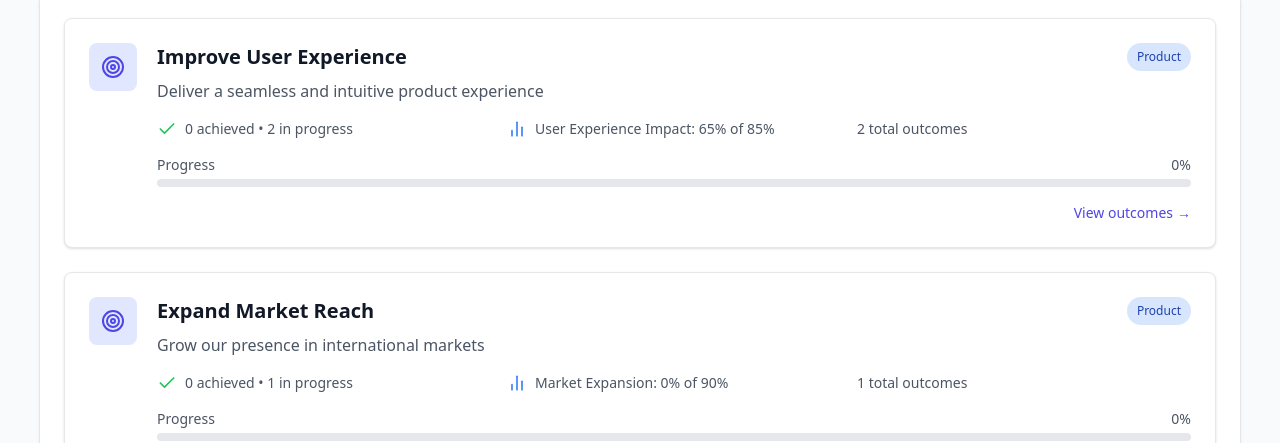
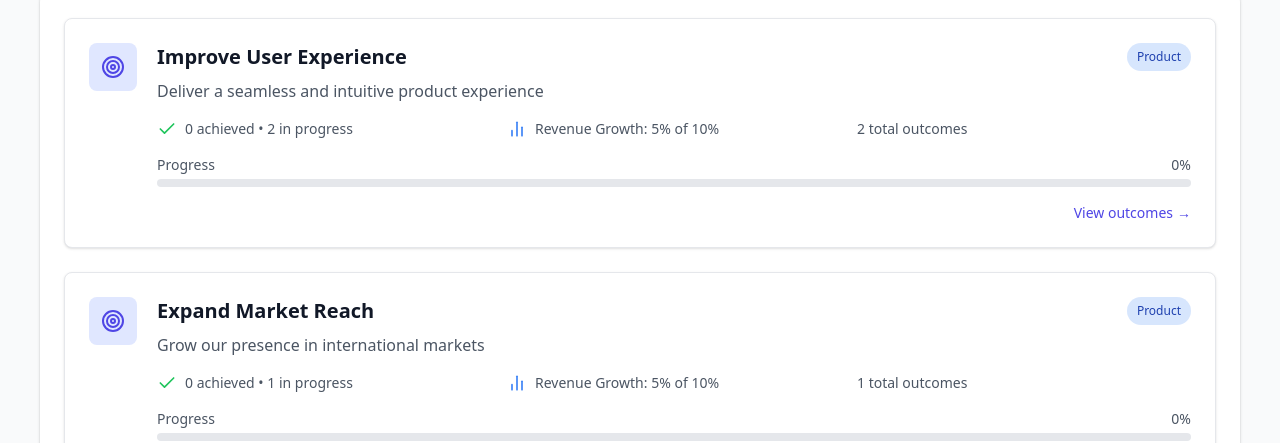
Before and after one commit to ari-franklin/flour, a React (Vite) app: page / in a window 1280 px wide. Shown: the part 329-772 px from the top of the page. Built offline with nearby package versions, Linux system fonts and the light colour scheme.

Commit message:
feat: Display business metrics in Executive View
- Added Revenue Growth as a lagging business metric
- Updated ExecutiveView to show business metrics for each objective
- Modified getConnectedData to include company-wide business metrics in objectives
- Improved metric filtering and display logic

```diff
--- a/src/components/zoom-views/ExecutiveView.tsx
+++ b/src/components/zoom-views/ExecutiveView.tsx
@@ -48,10 +48,9 @@ const ExecutiveView: React.FC<ExecutiveViewProps> = ({ items }) => {
     };
   };
 
-  // Get primary metric for an objective
-  const getPrimaryMetric = (objective: any) => {
-    const metrics = objective.metrics || [];
-    return metrics.find((m: any) => m.level === 'executive') || metrics[0];
+  // Get all metrics for an objective
+  const getMetrics = (objective: any) => {
+    return objective.metrics || [];
   };
 
   // Calculate progress percentage
@@ -70,7 +69,6 @@ const ExecutiveView: React.FC<ExecutiveViewProps> = ({ items }) => {
           const outcomes = getOutcomes(objective.id);
           const { total, achieved, inProgress } = countOutcomesByStatus(outcomes);
           const progress = calculateProgress(achieved, total);
-          const primaryMetric = getPrimaryMetric(objective);
           const team = exampleTeams.find(t => t.id === objective.team_id);
 
           return (
@@ -137,16 +135,39 @@ const ExecutiveView: React.FC<ExecutiveViewProps> = ({ items }) => {
                         </span>
                       </div>
 
-                      {primaryMetric && !primaryMetric.isNorthStar && (
-                        <div className="flex items-center text-sm text-gray-600">
-                          <BarChart2 className="h-5 w-5 text-blue-500 mr-2" />
-                          <span>
-                            {primaryMetric.name}: {primaryMetric.current_value}
-                            {primaryMetric.unit} of {primaryMetric.target_value}
-                            {primaryMetric.unit}
-                          </span>
-                        </div>
-                      )}
+                      {(() => {
+                        // Get all metrics and filter for business metrics
+                        const metrics = getMetrics(objective);
+                        const businessMetrics = metrics.filter((m: any) => m.metricType === 'business');
+                        const nonNorthStarBusinessMetrics = businessMetrics.filter((m: any) => !m.isNorthStar);
+
+                        // If we have business metrics that aren't North Star, show them
+                        if (nonNorthStarBusinessMetrics.length > 0) {
+                          return nonNorthStarBusinessMetrics.map((metric: any) => (
+                            <div key={metric.id} className="flex items-center text-sm text-gray-600">
+                              <BarChart2 className="h-5 w-5 text-blue-500 mr-2" />
+                              <span>
+                                {metric.name}: {metric.current_value}{metric.unit} of {metric.target_value}{metric.unit}
+                              </span>
+                            </div>
+                          ));
+                        }
+
+                        // Fallback to any non-North Star metrics if no business metrics found
+                        const nonNorthStarMetrics = metrics.filter((m: any) => !m.isNorthStar);
+                        if (nonNorthStarMetrics.length > 0) {
+                          return nonNorthStarMetrics.map((metric: any) => (
+                            <div key={metric.id} className="flex items-center text-sm text-gray-600">
+                              <BarChart2 className="h-5 w-5 text-blue-500 mr-2" />
+                              <span>
+                                {metric.name}: {metric.current_value}{metric.unit} of {metric.target_value}{metric.unit}
+                              </span>
+                            </div>
+                          ));
+                        }
+
+                        return null;
+                      })()}
 
                       <div className="flex items-center text-sm text-gray-600">
                         <span>{total} total outcomes</span>
--- a/src/data/exampleRoadmapData.ts
+++ b/src/data/exampleRoadmapData.ts
@@ -31,16 +31,27 @@ const createMetric = (
     formula?: string;
     unit?: string;
     description?: string;
+    metricType?: 'business' | 'product';
+    timeframe?: 'leading' | 'lagging';
+    isNorthStar?: boolean;
   } = {}
 ): Omit<Metric, 'team'> & { team?: Team } => {
   const level: MetricLevel =
     parentType === 'objective' ? 'executive' :
     parentType === 'outcome' ? 'management' : 'team';
 
+  // Determine if this is a business metric (only Revenue Growth for now)
+  const isBusinessMetric = name.toLowerCase().includes('revenue') ||
+                         name.toLowerCase().includes('growth') ||
+                         options.metricType === 'business';
+
+  // Default to lagging for business metrics, leading for others
+  const defaultTimeframe = isBusinessMetric ? 'lagging' : 'leading';
+
   return {
     id,
     name,
-    description: `Target ${target} for ${name}`,
+    description: options.description || `Target ${target} for ${name}`,
     current_value: parseFloat(current.replace(/[^0-9.]/g, '')),
     target_value: parseFloat(target.replace(/[^0-9.]/g, '')),
     unit: options.unit || (name.includes('Time') ? 'ms' : name.includes('Rate') || name.includes('CSAT') || name.includes('%') ? '%' : ''),
@@ -48,6 +59,8 @@ const createMetric = (
     parent_type: parentType,
     parent_id: parentId,
     team_id: teamId,
+    metricType: options.metricType || (isBusinessMetric ? 'business' : 'product'),
+    timeframe: options.timeframe || defaultTimeframe,
     created_at: new Date().toISOString(),
     updated_at: new Date().toISOString(),
     team: exampleTeams.find(t => t.id === teamId),
@@ -203,7 +216,9 @@ const allMetrics = [
     child_metrics: ['m-exec-1', 'm-exec-2'],
     formula: 'weighted_average',
     unit: '%',
-    description: 'Year-over-year revenue growth target'
+    description: 'Year-over-year revenue growth target',
+    metricType: 'business',
+    timeframe: 'lagging'
   }),
 
   // ===== Objective 1: Improve User Experience =====
@@ -377,6 +392,11 @@ export const getConnectedData = () => {
   // Create a type-safe version of metrics without the team property
   type MetricWithoutTeam = Omit<Metric, 'team'>;
 
+  // Get company-wide business metrics
+  const companyBusinessMetrics = allMetrics.filter(m =>
+    m.parent_type === 'objective' && m.parent_id === 'company' && m.metricType === 'business'
+  ).map(({ team, ...metric }) => metric as MetricWithoutTeam);
+
   // Add metrics to each item
   const objectivesWithMetrics = exampleObjectives.map(obj => {
     // Get direct objective metrics
@@ -398,10 +418,25 @@ export const getConnectedData = () => {
         } as MetricWithoutTeam))
     );
 
+    // Get business metrics specific to this objective
+    const objectiveBusinessMetrics = allMetrics.filter(m =>
+      m.parent_type === 'objective' && m.parent_id === obj.id && m.metricType === 'business'
+    ).map(({ team, ...metric }) => metric as MetricWithoutTeam);
+
+    // Combine all relevant metrics
+    const allRelevantMetrics = [
+      ...companyBusinessMetrics, // Include company-wide business metrics
+      ...objectiveBusinessMetrics, // Include objective-specific business metrics
+      ...directMetrics.filter(m => m.metricType !== 'business'), // Include non-business direct metrics
+      ...northStarMetrics // Include North Star metrics
+    ];
+
     return {
       ...obj,
-      // Combine direct metrics with North Star metrics from outcomes
-      metrics: [...directMetrics, ...northStarMetrics],
+      // Combine all relevant metrics, removing duplicates by ID
+      metrics: allRelevantMetrics.filter((metric, index, self) =>
+        index === self.findIndex(m => m.id === metric.id)
+      ),
       outcomes: objectiveOutcomes.map(oc => {
         const outcomeMetrics = allMetrics
           .filter(m => m.parent_type === 'outcome' && m.parent_id === oc.id)
```
